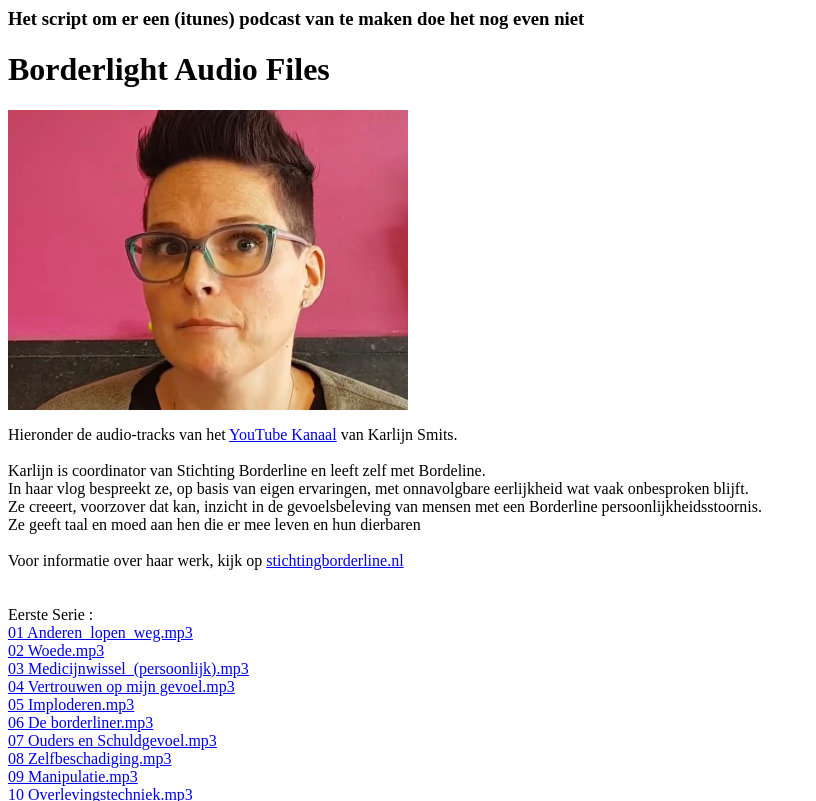
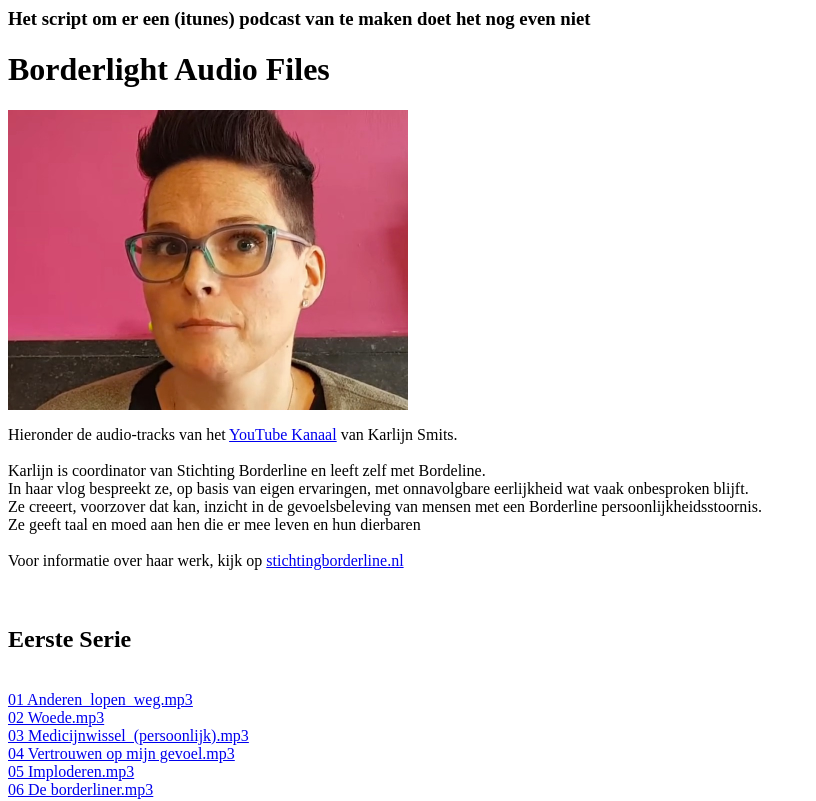
Before and after one commit to fprisse/borderlight_audio, a plain HTML site: page index.html in a window 1280 px wide. Shown: the top 801 px of the page, without its empty margins (0-816 px from the left). Drawn offline with Linux system fonts and the light colour scheme.

Commit message:
Update index.html

```diff
--- a/index.html
+++ b/index.html
@@ -23,7 +23,7 @@
 
 <BODY BGCOLOR="FFFFFF">
 
-<H3>Het script om er een (itunes) podcast van te maken doe het nog even niet</H3>
+<H3>Het script om er een (itunes) podcast van te maken doet het nog even niet</H3>
 
 <H1>Borderlight Audio Files</H1>
 
@@ -40,7 +40,7 @@
 <br>
 <br>
 <br>
-Eerste Serie :
+<H2>Eerste Serie</H2>
 <br>
 <a href="https://fprisse.github.io/borderlight_audio/01 Anderen_lopen_weg.mp3">01 Anderen_lopen_weg.mp3</a> <br>
 <a href="https://fprisse.github.io/borderlight_audio/02 Woede.mp3">02 Woede.mp3</a> <br>
@@ -91,7 +91,7 @@ Eerste Serie :
 <a href="https://fprisse.github.io/borderlight_audio/47 Generaliseren.mp4">47 Generaliseren.mp4</a> <br>
 <a href="https://fprisse.github.io/borderlight_audio/48 Wat kan ik voor je doen.mp4">48 Wat kan ik voor je doen.mp4</a> <br>
 <br>
-Tweede Serie
+<H2>Tweede Serie</H2>
 <br>
   <a href="https://fprisse.github.io/borderlight_audio/01 Ik ben er weer !.mp3">01 Ik ben er weer !.mp3</a> <br>
 <a href="https://fprisse.github.io/borderlight_audio/02 Het zwarte gat.mp3">02 Het zwarte gat.mp3</a> <br>
```
